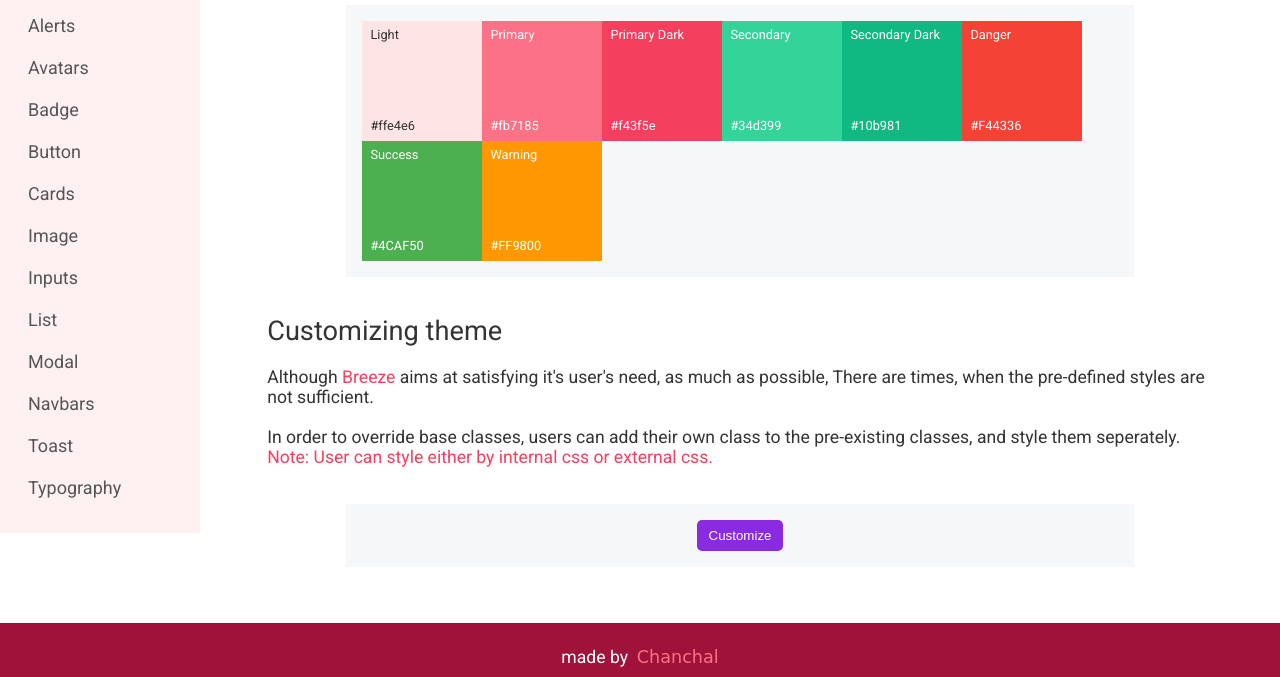
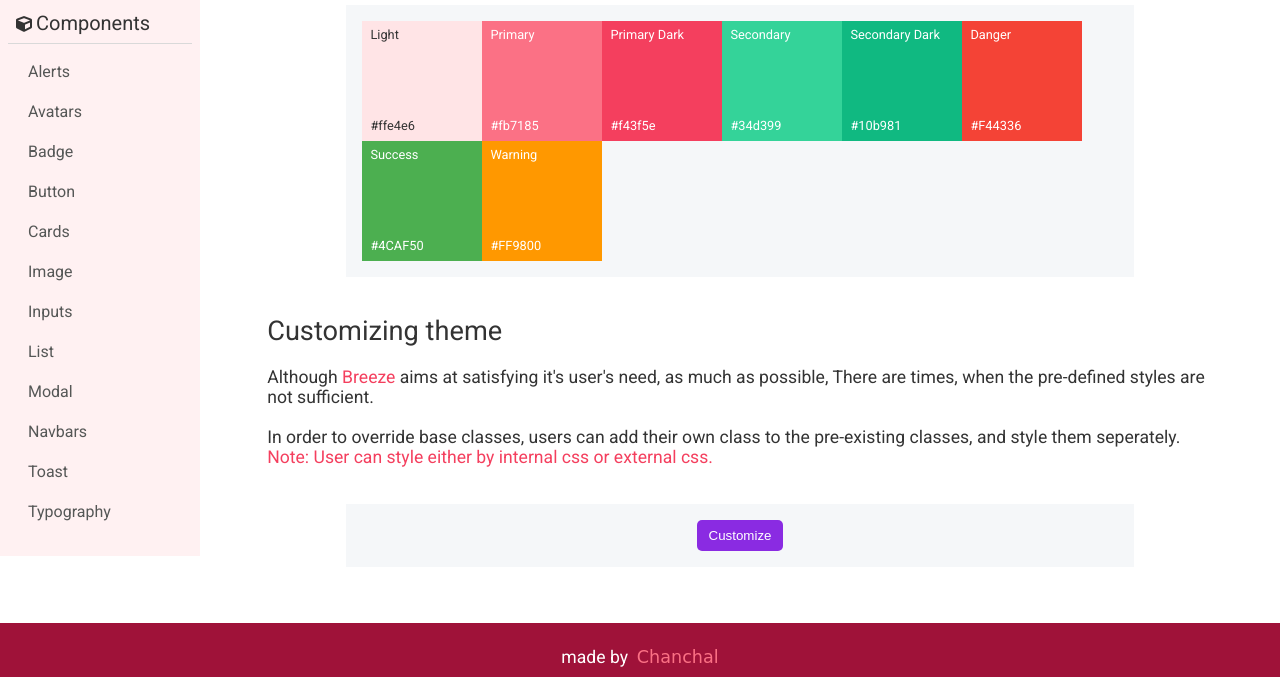
Before and after one commit to chanchal16/breeze.css, a plain HTML site: page pages/colors.html in a window 1280 px wide. Shown: the part 268-945 px from the top of the page. Drawn offline with nearby package versions, Linux system fonts and the light colour scheme; a web font is replaced by a local one.

Commit message:
style - changed fontsize of sidebar items

```diff
--- a/styles/sidebar.css
+++ b/styles/sidebar.css
@@ -7,7 +7,10 @@ ul {
     width: 200px;
     background-color: #fff1f2;
 }
-
+.list-topic{
+    padding: 0.5rem;
+    border-bottom: 1px solid #d9d9d9;
+}
 @media only screen and (max-width: 500px) {
     .drawer{
         display: none;
@@ -30,7 +33,7 @@ ul {
     list-style: none;
     padding: 0.25rem;
     margin: 1rem;
-    font-size: 18px;
+    font-size: 1rem;
 
 }
 .drawer-items a{
```
